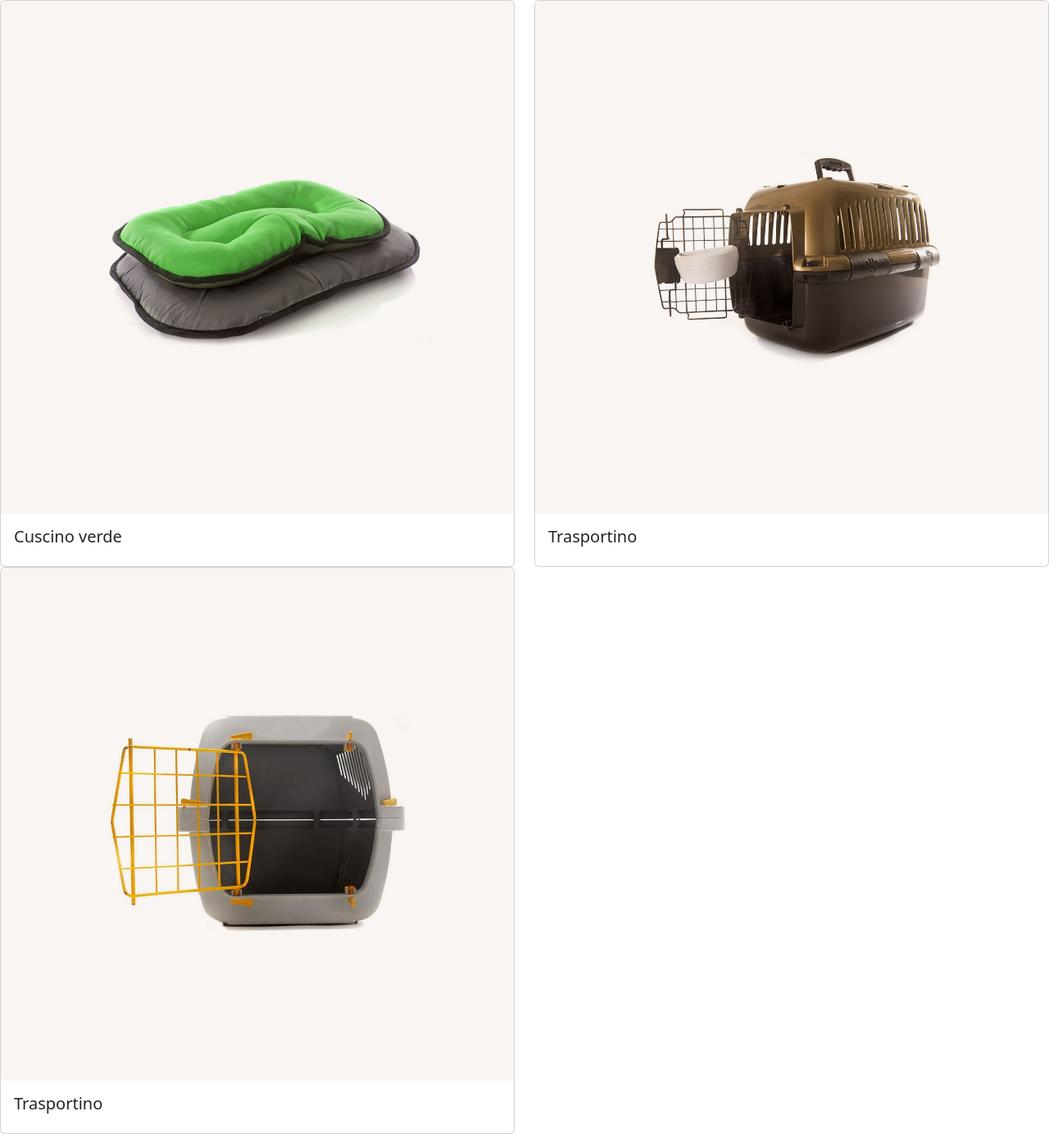
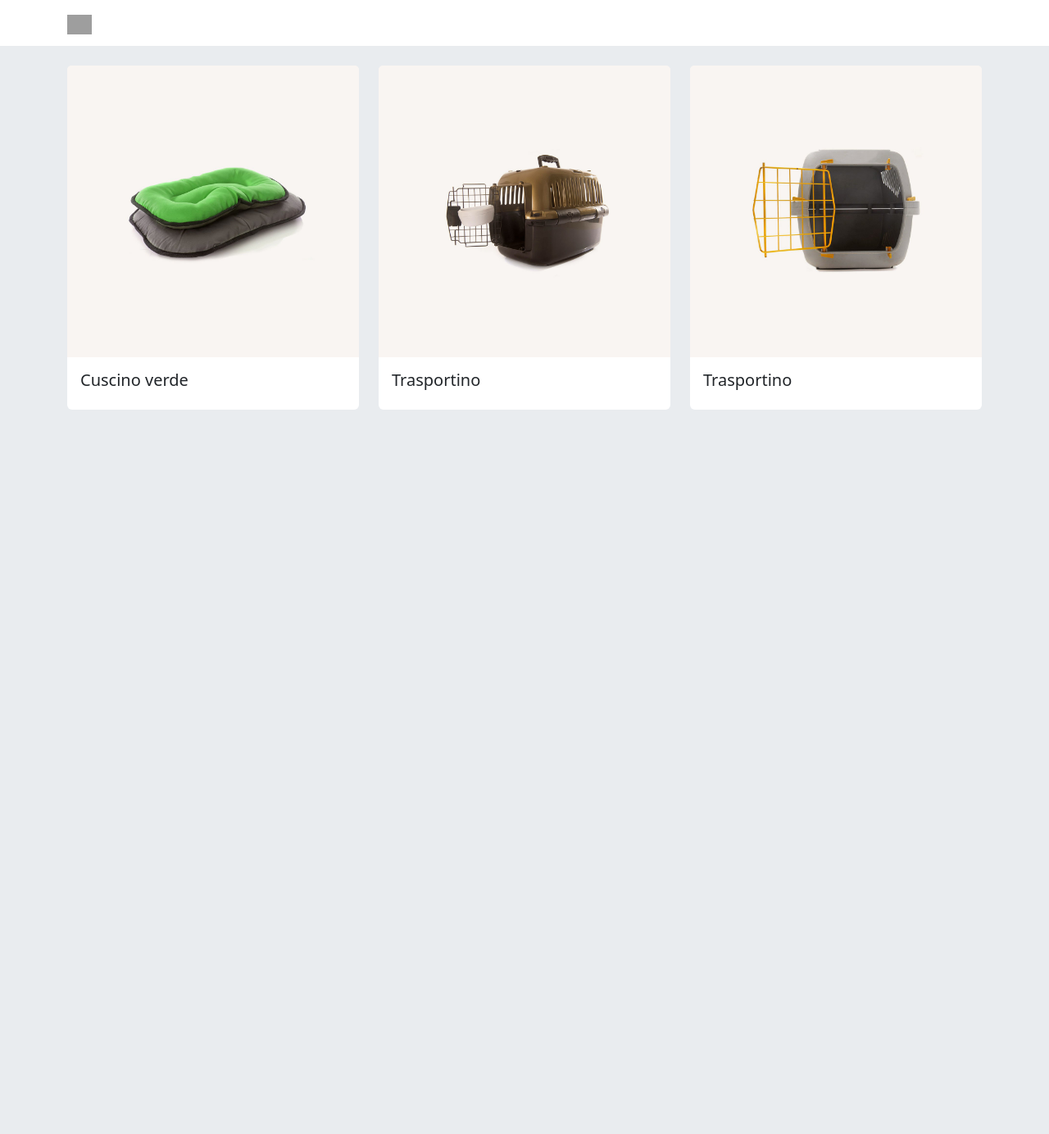
Before and after one commit to mariasolegallina/php-oop-2, a PHP site: page / in a window 1280 px wide. Shown: the whole page at 82% size. After the commit the page ends 500 px from the top, so only its background shows below. Run offline with PHP 8.4, Linux system fonts and the light colour scheme; grey boxes are pictures that could not be loaded.

Commit message:
add layout (header + navbar)

```diff
--- /dev/null
+++ b/Layout/header.php
@@ -0,0 +1,27 @@
+<!DOCTYPE html>
+<html lang="en">
+
+<head>
+    <meta charset="UTF-8">
+    <meta name="viewport" content="width=device-width, initial-scale=1.0">
+    <title>PHP OOP 2</title>
+
+    <!-- Bootstrap -->
+    <link href="https://cdn.jsdelivr.net/npm/bootstrap@5.3.3/dist/css/bootstrap.min.css" rel="stylesheet" integrity="sha384-QWTKZyjpPEjISv5WaRU9OFeRpok6YctnYmDr5pNlyT2bRjXh0JMhjY6hW+ALEwIH" crossorigin="anonymous">
+
+    <!-- style -->
+    <style>
+        body {
+            background-color: #E9ECEF;
+        }
+    </style>
+</head>
+
+<body>
+    <!-- navbar -->
+    <?php
+    require './Layout/navbar.php'
+    ?>
+
+    <!-- container -->
+    <div class="container py-4">
--- /dev/null
+++ b/Layout/navbar.php
@@ -0,0 +1,7 @@
+<nav class="navbar bg-body">
+    <div class="container">
+        <a class="navbar-brand" href="#">
+            <img src="/docs/5.3/assets/brand/bootstrap-logo.svg" alt="Bootstrap" width="30" height="24">
+        </a>
+    </div>
+</nav>
--- a/index.php
+++ b/index.php
@@ -1,41 +1,33 @@
 <?php
 require 'db.php';
+require './Layout/header.php'
 ?>
 
-<!DOCTYPE html>
-<html lang="en">
 
-<head>
-    <meta charset="UTF-8">
-    <meta name="viewport" content="width=device-width, initial-scale=1.0">
-    <title>PHP OOP 2</title>
 
-    <!-- Bootstrap -->
-    <link href="https://cdn.jsdelivr.net/npm/bootstrap@5.3.3/dist/css/bootstrap.min.css" rel="stylesheet" integrity="sha384-QWTKZyjpPEjISv5WaRU9OFeRpok6YctnYmDr5pNlyT2bRjXh0JMhjY6hW+ALEwIH" crossorigin="anonymous">
-</head>
-
-<body>
-
-    <div class="row row-cols-2">
+<div class="row row-cols-3">
 
     <?php
     foreach ($products as $product) {
     ?>
         <div class="col d-flex justify-content-center">
-                <div class="card">
+            <div class="card border border-0">
                 <img src="<?= $product->image ?>" class="card-img-top">
                 <div class="card-body">
                     <h5><?= $product->name ?></h5>
+
+                    <!-- more info -->
+
+
+
+
                 </div>
             </div>
         </div>
     <?php
     }
     ?>
-
-
-
-
+</div>
 </div>
 
 
```
Also changed, not shown: Models/Food.php (added, +18 -0 lines). Lines whose indentation alone changed are shown as unchanged.
